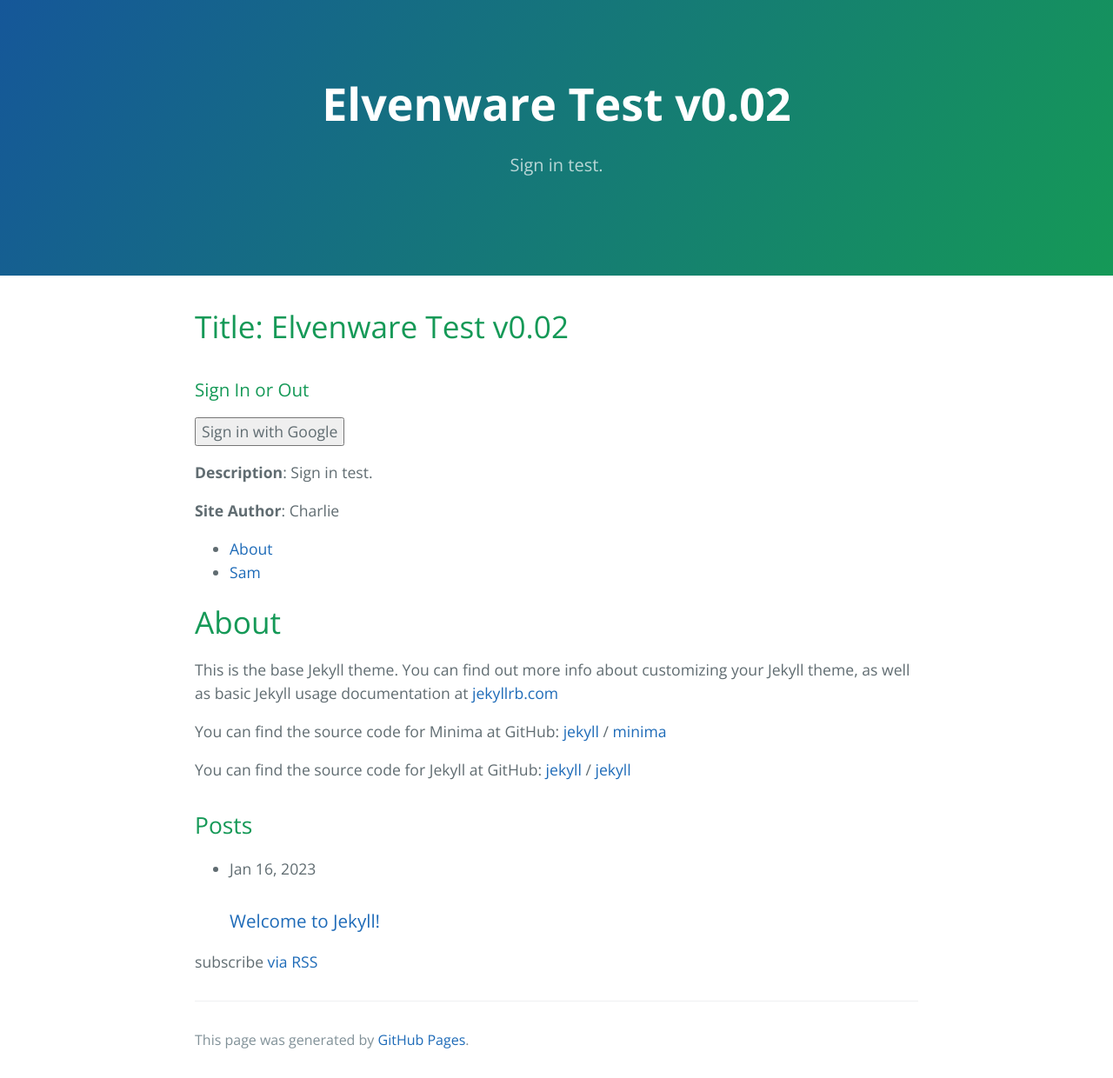
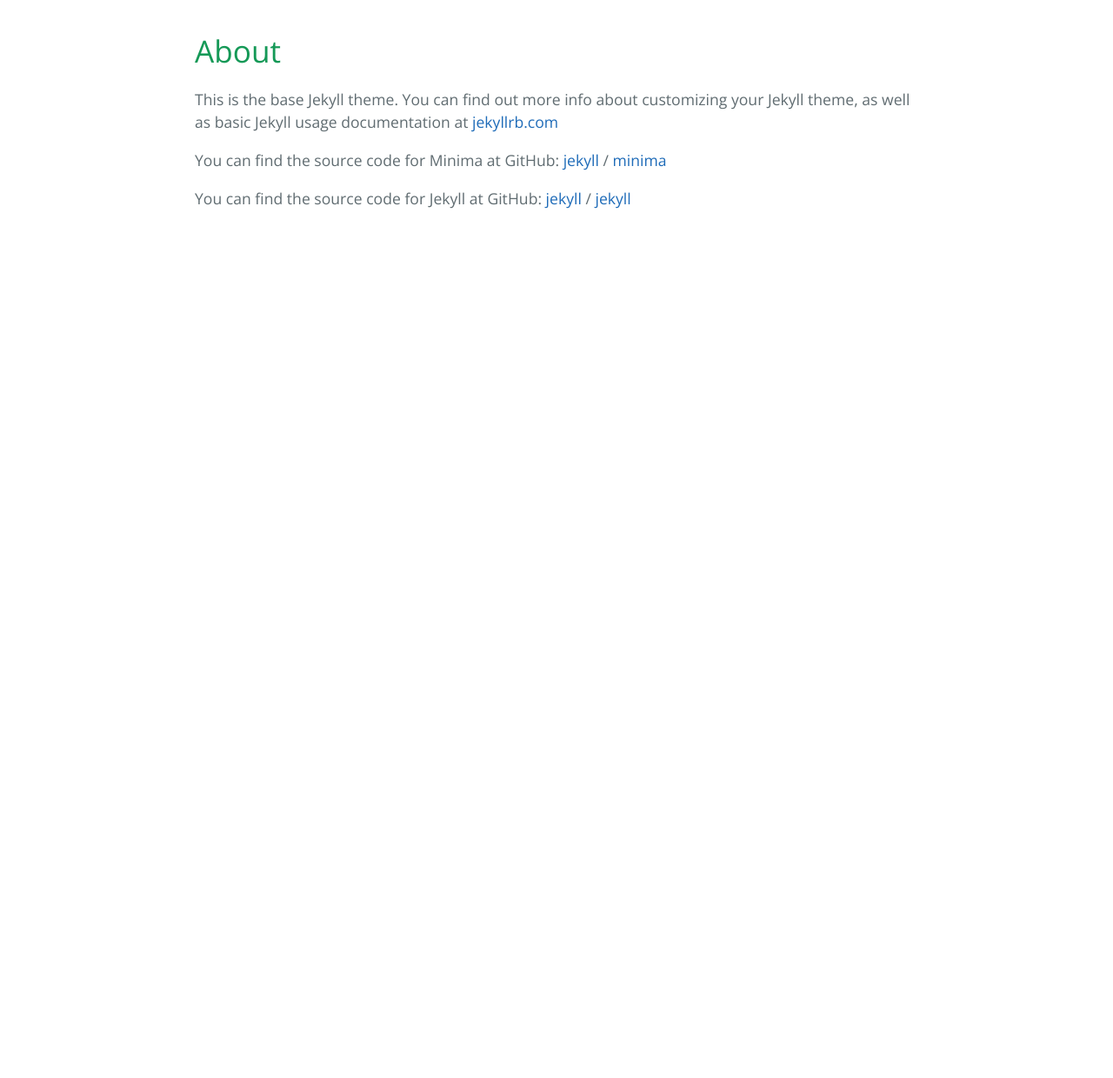
Before and after one commit to coderzendo/coderzendo.github.io, a Jekyll site: the page built from index.markdown, in a window 1280 px wide. Shown: the whole page at 87% size. Built offline with Jekyll 4.4.1, drawn with Linux system fonts in a browser that asks for light colours; after the commit the page ends 900 px from its top, so only the background shows below that.

Commit message:
starting sign in

```diff
--- a/_layouts/default.html
+++ b/_layouts/default.html
@@ -4,49 +4,18 @@
 <head>
   <meta charset="UTF-8">
 
-  {% seo %}
-  <link rel="preconnect" href="https://fonts.gstatic.com">
-  <link rel="preload" href="https://fonts.googleapis.com/css?family=Open+Sans:400,700&display=swap" as="style"
-    type="text/css" crossorigin>
-  <meta name="viewport" content="width=device-width, initial-scale=1">
-  <meta name="theme-color" content="#157878">
-  <meta name="apple-mobile-web-app-status-bar-style" content="black-translucent">
   <link rel="stylesheet" href="{{ '/assets/css/style.css?v=' | append: site.github.build_revision | relative_url }}">
-  {% include head-custom.html %}
+
 
 </head>
 
 <body>
   <a id="skip-to-content" href="#content">Skip to the content.</a>
 
-
-
-
-  <header class="page-header" role="banner">
-    <h1 class="project-name">{{ page.title | default: site.title | default: site.github.repository_name }}</h1>
-    <h2 class="project-tagline">{{ page.description | default: site.description | default: site.github.project_tagline
-      }}</h2>
-    {% if site.github.is_project_page %}
-    <a href="{{ site.github.repository_url }}" class="btn">View on GitHub</a>
-    {% endif %}
-    {% if site.show_downloads %}
-    <a href="{{ site.github.zip_url }}" class="btn">Download .zip</a>
-    <a href="{{ site.github.tar_url }}" class="btn">Download .tar.gz</a>
-    {% endif %}
-  </header>
-
   <main id="content" class="main-content" role="main">
 
     {{ content }}
 
-    <footer class="site-footer">
-      {% if site.github.is_project_page %}
-      <span class="site-footer-owner"><a href="{{ site.github.repository_url }}">{{ site.github.repository_name }}</a>
-        is maintained by <a href="{{ site.github.owner_url }}">{{ site.github.owner_name }}</a>.</span>
-      {% endif %}
-      <span class="site-footer-credits">This page was generated by <a href="https://pages.github.com">GitHub
-          Pages</a>.</span>
-    </footer>
   </main>
 </body>
 
--- a/index.markdown
+++ b/index.markdown
@@ -3,22 +3,8 @@
 # To modify the layout, see https://jekyllrb.com/docs/themes/#overriding-theme-defaults
 
 layout: default
-last_modified_at: 2023-02-08T20:27:56
+last_modified_at: 2023-02-10T01:14:36
 ---
-
-<!-- {  % include sign-in.html %}  -->
-<!-- {  % include head-firebase.html %} -->
-
-# Title: {{ site.title }}
-
-{% include head-firebase.html %}
-
-**Description**: {{ site.description }}
-
-**Site Author**: {{ site.author }}
-
-- [About](about)
-- [Sam](sam)
 
 <div class="home">
   {%- if page.title -%}
@@ -27,26 +13,4 @@
 
   {{ content }}
 
-  {%- if site.posts.size > 0 -%}
-    <h2 class="post-list-heading">{{ page.list_title | default: "Posts" }}</h2>
-    <ul class="post-list">
-      {%- for post in site.posts -%}
-      <li>
-        {%- assign date_format = site.minima.date_format | default: "%b %-d, %Y" -%}
-        <span class="post-meta">{{ post.date | date: date_format }}</span>
-        <h3>
-          <a class="post-link" href="{{ post.url | relative_url }}">
-            {{ post.title | escape }}
-          </a>
-        </h3>
-        {%- if site.show_excerpts -%}
-          {{ post.excerpt }}
-        {%- endif -%}
-      </li>
-      {%- endfor -%}
-    </ul>
-
-    <p class="rss-subscribe">subscribe <a href="{{ "/feed.xml" | relative_url }}">via RSS</a></p>
-  {%- endif -%}
-
 </div>
```
Also changed, not shown: README.md.
